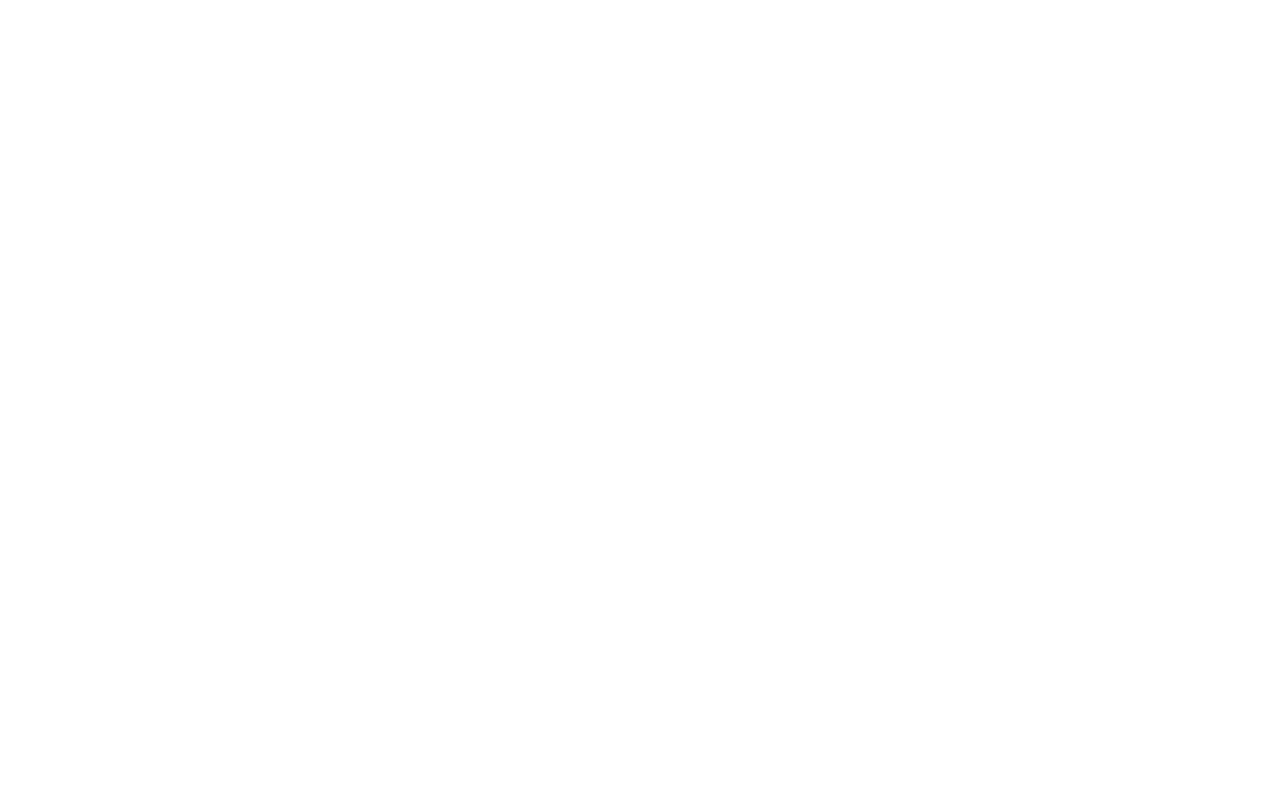
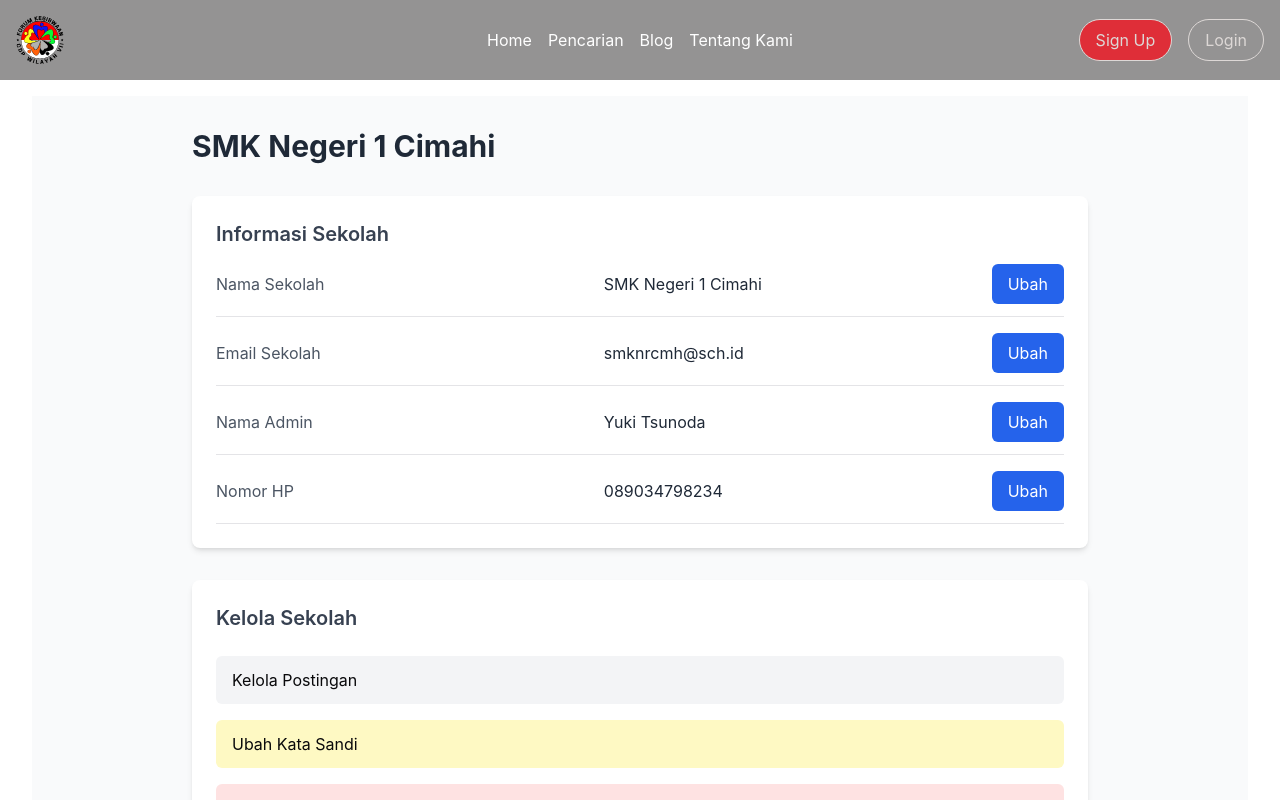
Before and after one commit to FumoRin/Forum_Kesiswaan_Frontend, a React (Vite) app: page /userdashboard in a window 1280 px wide. Before the commit this address had no page. Shown: the top 800 px of the page. Built offline with nearby package versions, Linux system fonts and the light colour scheme.

Commit message:
User Dashboard UI

```diff
--- a/src/App.jsx
+++ b/src/App.jsx
@@ -10,6 +10,7 @@
 import AuthPage from './components/login/page'
 import UserAdmin from "./components/Admin Dashboard/users/userAdmin"
 import BlogAdmin from "./components/Admin Dashboard/blogs/blogAdmin"
+import UserDashboard from "./components/User Dashboard/userDashboard"
 
 function App() {
   return (
@@ -37,6 +38,11 @@
             <Route path="/admin" element={<AdminDashboard />} />
             <Route path="/admin/users" element={<UserAdmin />} />
             <Route path="/admin/blogs" element={<BlogAdmin />} />
+          </Route>
+
+          {/* User Dashboard Routes */}
+          <Route element={<UserDashboardLayout />}>
+            <Route path="/userdashboard" element={<UserDashboard />} />
           </Route>
         </Routes>
       </div>
@@ -69,6 +75,16 @@
     </main>
     <Footer />
   </>
-)
+);
+
+const UserDashboardLayout = () => (
+  <>
+    <Navbar />
+    <main className="flex-1 py-4 px-8 ">
+      <Outlet />
+    </main>
+    <Footer />
+  </>
+);
 
 export default App
--- /dev/null
+++ b/src/components/User Dashboard/userDashboard.jsx
@@ -0,0 +1,65 @@
+import React from 'react';
+
+const UserDashboard = () => {
+  // Data sekolah
+  const schoolData = [
+    { label: 'Nama Sekolah', value: 'SMK Negeri 1 Cimahi' },
+    { label: 'Email Sekolah', value: 'smknrcmh@sch.id' },
+    { label: 'Nama Admin', value: 'Yuki Tsunoda' },
+    { label: 'Nomor HP', value: '089034798234' }
+  ];
+
+  return (
+    <div className="min-h-screen bg-gray-50 p-8 mt-navbar">
+      <div className="max-w-4xl mx-auto">
+        {/* Header */}
+        <h1 className="text-3xl font-bold text-gray-800 mb-8">SMK Negeri 1 Cimahi</h1>
+
+        {/* Card Informasi Sekolah */}
+        <div className="bg-white rounded-lg shadow-md p-6 mb-8">
+          <div className="flex justify-between items-center mb-4">
+            <h2 className="text-xl font-semibold text-gray-700">Informasi Sekolah</h2>
+          </div>
+
+          {/* Data Sekolah */}
+          <div className="space-y-4">
+            {schoolData.map((item, index) => (
+              <div key={index} className="flex justify-between items-center border-b pb-3">
+                <div className="w-1/3">
+                  <span className="text-gray-600">{item.label}</span>
+                </div>
+                <div className="w-1/3">
+                  <span className="text-gray-800">{item.value}</span>
+                </div>
+                <button className="px-4 py-2 bg-blue-600 text-white rounded-md hover:bg-blue-700 transition-colors">
+                  Ubah
+                </button>
+              </div>
+            ))}
+          </div>
+        </div>
+
+        {/* Menu Pengaturan */}
+        <div className="bg-white rounded-lg shadow-md p-6">
+          <h2 className="text-xl font-semibold text-gray-700 mb-6">Kelola Sekolah</h2>
+
+          <div className="space-y-4">
+            <button className="w-full px-4 py-3 text-left bg-gray-100 hover:bg-gray-200 rounded-md transition-colors">
+              Kelola Postingan
+            </button>
+
+            <button className="w-full px-4 py-3 text-left bg-yellow-100 hover:bg-yellow-200 rounded-md transition-colors">
+              Ubah Kata Sandi
+            </button>
+
+            <button className="w-full px-4 py-3 text-left bg-red-100 hover:bg-red-200 text-red-600 rounded-md transition-colors">
+              Hapus Akun
+            </button>
+          </div>
+        </div>
+      </div>
+    </div>
+  );
+};
+
+export default UserDashboard;
```
